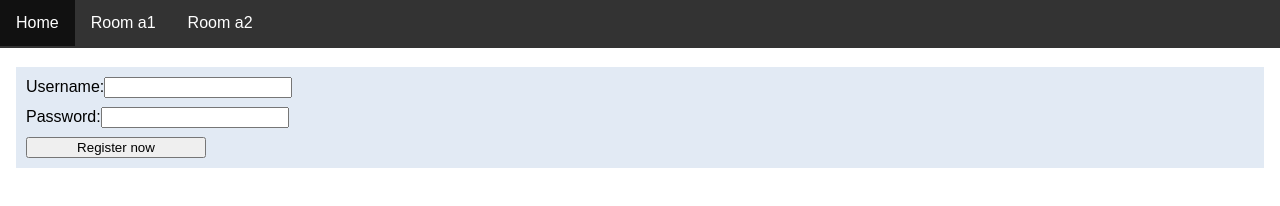
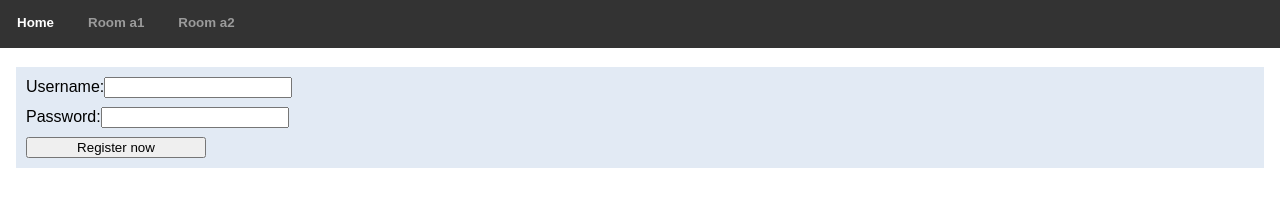
Before and after one commit to bmalecki/tic-tac-toe-node-pg-docker, a React app in the folder client/: page /register in a window 1280 px wide. Built offline with nearby package versions, Linux system fonts and the light colour scheme.

Commit message:
style logout

```diff
--- a/client/src/components/Navbar.js
+++ b/client/src/components/Navbar.js
@@ -10,23 +10,25 @@ import { logout } from '../actions/token';
 const Navbar = ({ rooms, showLogout, onLogut }) => {
   const Rooms = _(rooms).keys().map(key => rooms[key])
     .map(room =>
-      <li key={room.roomId}><Link to={`/game/${room.roomId}`} >Room {room.roomId}</Link></li>)
+      <Link to={`/game/${room.roomId}`} key={room.roomId}><button>Room {room.roomId}</button></Link>)
     .value();
 
   return (
     <header className="nav-bar">
-      <ul>
-        <li><Link to="/home" className="active">Home</Link></li>
+      <div className="items-container">
+        <Link to="/home" className="active"><button>Home</button></Link>
         {Rooms}
         {showLogout &&
-          <li onClick={() => onLogut()}><Link to="/home" className="active">Logout</Link></li>}
-      </ul>
+          <Link to="/home" className="logout"><button onClick={() => onLogut()}>Logout</button></Link>}
+      </div>
     </header>
   );
 };
 
 Navbar.propTypes = {
-  rooms: PropTypes.object.isRequired
+  rooms: PropTypes.object.isRequired,
+  showLogout: PropTypes.bool.isRequired,
+  onLogut: PropTypes.func.isRequired
 };
 
 const mapStateToProps = state => ({
--- a/client/src/styles/Navbar.scss
+++ b/client/src/styles/Navbar.scss
@@ -7,25 +7,50 @@
   height: 3em;
   z-index: 5;
 
-  ul {
-    list-style-type: none;
+  div.items-container {
     margin: 0;
     padding: 0;
+    display: flex;
+    align-content: space-between;
+
+    a.active > button{
+      color: white;
     }
 
-  li {
-    float: left;
+    a.logout{
+      flex: 5 1 auto;
+      pointer-events:none;
+      cursor: default;
+
+      button {
+        float: right;
+        color: white;
+      }
     }
 
-  li a {
+    a {
+      flex: 0 1 auto;
+      text-decoration: none;
       display: block;
-    color: white;
+
+      button {
+        display: block;
+        color: #9b9b9b;
+        border: none;
+        background: none;
         text-align: center;
         padding: 14px 16px;
-    text-decoration: none;
+        pointer-events:all;
       }
 
-  li a:hover {
+      button:hover {
         background-color: #111;
       }
+
     }
+  }
+
+
+
+
+}
```
Lines whose indentation alone changed are shown as unchanged.
